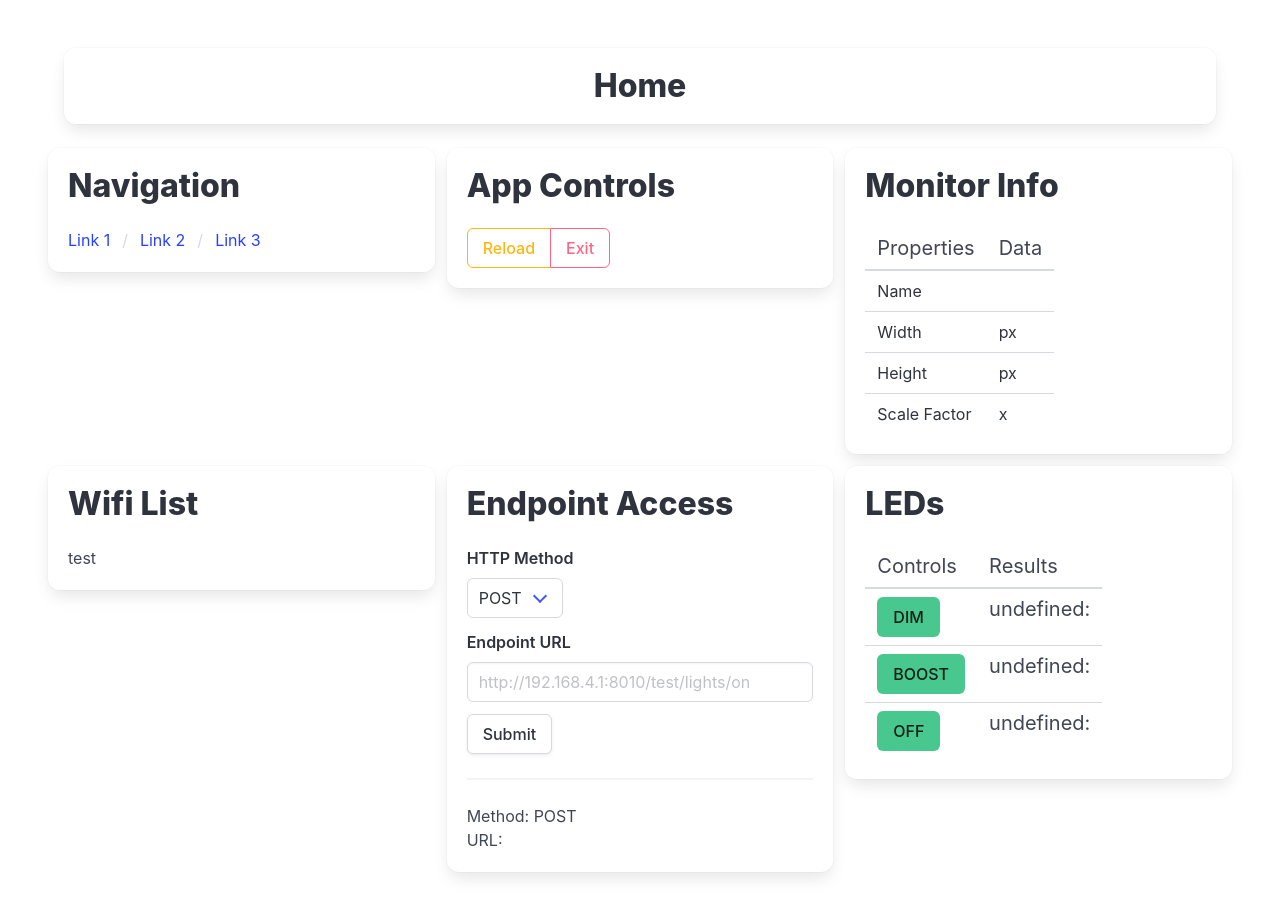
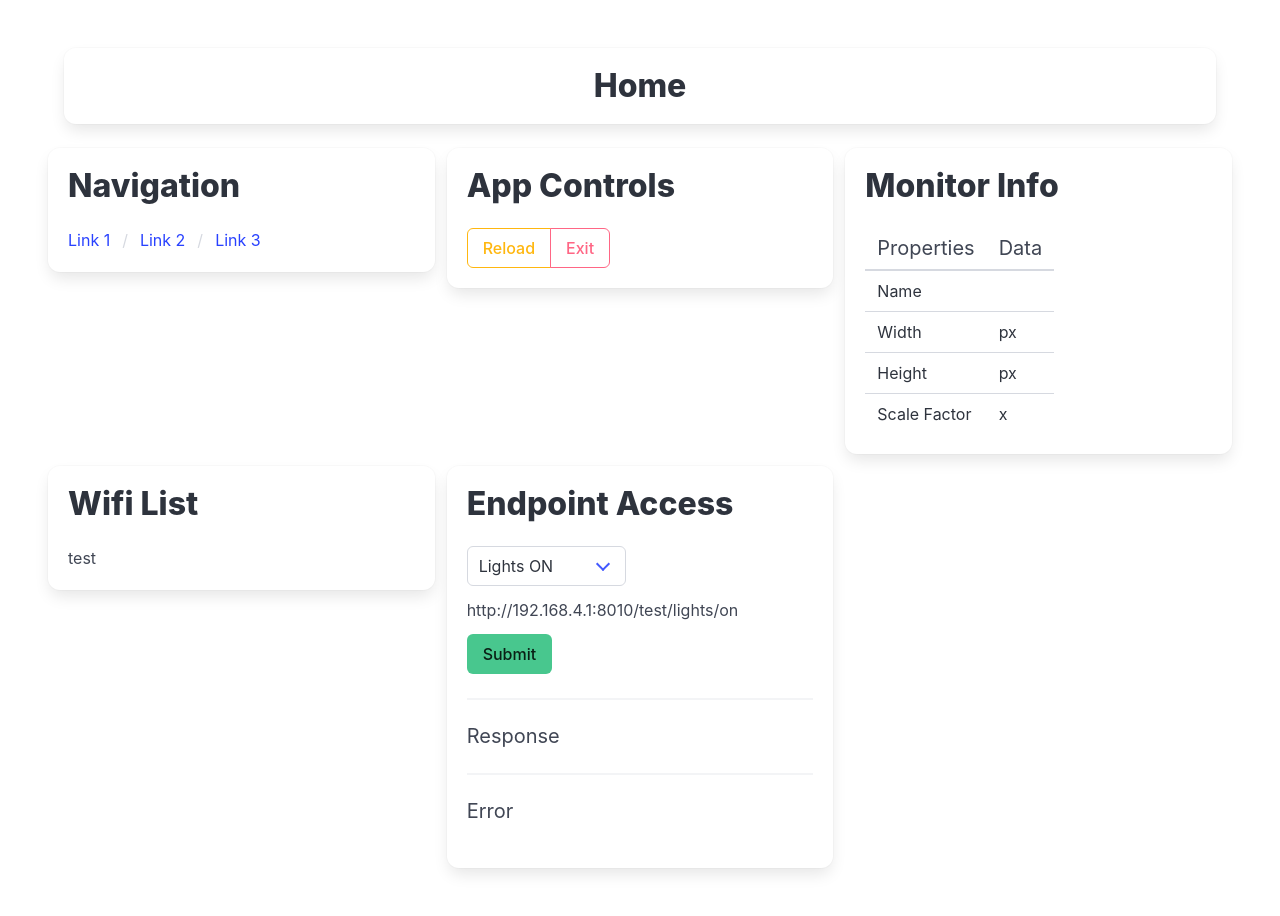
Before and after one commit to gabe-lepo/tauri-test, a React (Vite) app: page / in a window 1280 px wide. Shown: the top 916 px of the page. Built offline with nearby package versions, Linux system fonts and the light colour scheme.

Commit message:
Updated EndpointAccess to work with tauri http api. Removed light control component, all the old api components, and removed axios package.

```diff
--- a/package.json
+++ b/package.json
@@ -11,7 +11,6 @@
   },
   "dependencies": {
     "@tauri-apps/api": "^1",
-    "axios": "^1.6.8",
     "bulma": "^1.0.0",
     "react": "^18.2.0",
     "react-dom": "^18.2.0",
--- a/src/api/config.ts
+++ /dev/null
@@ -1,2 +0,0 @@
-export const GARDYN_AP_IP = "http://192.168.4.1:8010";
-export const GARDYN_PAIR_IP = "http://192.168.1.154:8010";
--- a/src/api/useApi.ts
+++ /dev/null
@@ -1,58 +0,0 @@
-import { useCallback, useState } from "react";
-import axios from "axios";
-
-type MethodType = "GET" | "POST" | "PUT";
-
-export default function useApi<Targs, TResponse>(
-  method: MethodType,
-  url: string
-) {
-  const [isLoading, setIsLoading] = useState(false);
-  const [data, setData] = useState<TResponse | null>(null);
-  const [error, setError] = useState<Error | null>(null);
-  const doNetworkCall = useCallback(
-    (args: Targs) => {
-      function doIt() {
-        setIsLoading(true);
-        setError(null);
-        setData(null);
-        return axios({
-          method: method,
-          url: url,
-          data: {
-            ...args,
-          },
-        })
-          .then((response) => {
-            setIsLoading(false);
-            console.log(response);
-            const payload = response.data as TResponse;
-            setData(payload);
-            return payload;
-          })
-          .catch((err) => {
-            setIsLoading(false);
-            setData(null);
-            setError(err);
-            console.log(err);
-            return null;
-          });
-      }
-      try {
-        return doIt();
-      } catch (err) {
-        setIsLoading(false);
-        setData(null);
-        if (err instanceof Error) {
-          setError(err);
-        } else {
-          setError(new Error(JSON.stringify(err)));
-        }
-        console.log(err);
-        return null;
-      }
-    },
-    [method, url]
-  );
-  return { doNetworkCall, isLoading, data, error };
-}
--- a/src/api/useApiPostItem.ts
+++ /dev/null
@@ -1,9 +0,0 @@
-import useApi from "./useApi";
-
-export default function useApiPostItem<Targs, TResponse>(url: string) {
-  const { doNetworkCall, isLoading, data, error } = useApi<Targs, TResponse>(
-    "POST",
-    url
-  );
-  return { createItem: doNetworkCall, isLoading, data, error };
-}
--- a/src/api/usePostLightsControls.tsx
+++ /dev/null
@@ -1,47 +0,0 @@
-// http://192.168.1.27:8010/version
-
-import useApiPostItem from "./useApiPostItem";
-
-import { GARDYN_AP_IP } from "./config";
-
-interface PostLightsControlArgs {
-  // no args
-}
-
-export interface PostLightsControlResponse {
-  code: number;
-  data: {
-    status: string;
-  };
-  page: string;
-}
-
-export function usePostLightsOn() {
-  return useApiPostItem<PostLightsControlArgs, PostLightsControlResponse>(
-    `${GARDYN_AP_IP}/test/lights/on`
-  );
-}
-
-export function usePostLightsOff() {
-  return useApiPostItem<PostLightsControlArgs, PostLightsControlResponse>(
-    `${GARDYN_AP_IP}/test/lights/off`
-  );
-}
-
-export function usePostLightsBoost() {
-  return useApiPostItem<PostLightsControlArgs, PostLightsControlResponse>(
-    `${GARDYN_AP_IP}/test/lights/boost`
-  );
-}
-
-export function usePostLightsLighter() {
-  return useApiPostItem<PostLightsControlArgs, PostLightsControlResponse>(
-    `${GARDYN_AP_IP}/test/lights/lighter`
-  );
-}
-
-export function usePostLightsDimmer() {
-  return useApiPostItem<PostLightsControlArgs, PostLightsControlResponse>(
-    `${GARDYN_AP_IP}/test/lights/dimmer`
-  );
-}
--- a/src/components/EndpointAccess.tsx
+++ b/src/components/EndpointAccess.tsx
@@ -1,62 +1,90 @@
 import "bulma";
-import { useEffect, useState, ChangeEvent } from "react";
+import { useState, ChangeEvent, useEffect } from "react";
+import { fetch, ResponseType } from "@tauri-apps/api/http";
 
 function EndpointAccess() {
-   const [url, setUrl] = useState("");
-   const [methodType, setMethodType] = useState("POST");
+   const endpoint = {
+      LIGHTS_ON: "http://192.168.4.1:8010/test/lights/on",
+      LIGHTS_BOOST: "http://192.168.4.1:8010/test/lights/boost",
+      LIGHTS_OFF: "http://192.168.4.1:8010/test/lights/off"
+   };
+   const TIMEOUT = 5;
 
-   const handleMethodChange = (event: ChangeEvent<HTMLSelectElement>) => {
-      setMethodType(event.target.value);
-   };
-   const handleUrlChange = (event: ChangeEvent<HTMLInputElement>) => {
-      setUrl(event.target.value);
+   const [url, setUrl] = useState(endpoint.LIGHTS_ON);
+   const [fetchResponse, setFetchResponse] = useState<ResponseType.JSON | unknown>();
+   const [fetchError, setFetchError] = useState("");
+   const [isLoading, setIsLoading] = useState(false);
+
+   useEffect(() => {
+      setFetchResponse(undefined);
+      setFetchError("");
+   }, []);
+
+   const updateUrl = (event: ChangeEvent<HTMLSelectElement>) => {
+      if (event.target.value === "Lights ON") {
+         setUrl(endpoint.LIGHTS_ON);
+      } else if (event.target.value === "Lights BOOST") {
+         setUrl(endpoint.LIGHTS_BOOST);
+      } else {
+         setUrl(endpoint.LIGHTS_OFF);
+      }
    };
 
-   useEffect(() => {
-      console.log("URL:", url);
-      console.log("Method:", methodType);
-   }, [url, methodType]);
+   async function handleClick() {
+      setFetchResponse(undefined);
+      setFetchError("");
+      setIsLoading(true);
+      console.log(`Received click, fetching from ${url}...`);
+      await fetch(url, {
+         method: "POST",
+         timeout: TIMEOUT,
+         responseType: ResponseType.JSON,
+      }).then((response) => {
+         console.log(response.data)
+         setFetchResponse(response.data);
+      }).catch((err) => {
+         console.error(err);
+         setFetchError(err);
+      });
+      setIsLoading(false);
+   }
 
    return(
       <div className="block container box">
          <p className="title">Endpoint Access</p>
 
          <div className="field">
-            <label className="label">HTTP Method</label>
             <div className="control">
                <div className="select">
-                  <select onChange={handleMethodChange}>
-                     <option>POST</option>
-                     <option>GET</option>
+                  <select onChange={updateUrl}>
+                     <option>Lights ON</option>
+                     <option>Lights BOOST</option>
+                     <option>Lights OFF</option>
                   </select>
                </div>
             </div>
          </div>
 
          <div className="field">
-            <label className="label">Endpoint URL</label>
             <div className="control">
-               <input
-                  className="input"
-                  type="text"
-                  placeholder="http://192.168.4.1:8010/test/lights/on"
-                  onChange={handleUrlChange}
-               />
+               <p>{url}</p>
             </div>
          </div>
 
          <div className="field">
             <div className="control">
-               <button className="button">Submit</button>
+               <button
+                  className={isLoading ? "button is-success is-loading" : "button is-success"}
+                  onClick={handleClick}
+               >Submit</button>
             </div>
          </div>
          <hr />
-         <div className="field">
-            <div className="control">
-               <p>Method: {methodType}</p>
-               <p>URL: {url}</p>
-            </div>
-         </div>
+         <p className="subtitle">Response</p>
+         <p>{JSON.stringify(fetchResponse)}</p>
+         <hr />
+         <p className="subtitle">Error</p>
+         <p>{fetchError}</p>
       </div>
    );
 }
--- a/src/components/LightControls.tsx
+++ /dev/null
@@ -1,67 +0,0 @@
-import "bulma";
-import { useCallback } from "react";
-
-import {
-   usePostLightsOn,
-   usePostLightsBoost,
-   usePostLightsOff,
-} from "../api/usePostLightsControls";
-
-function LightControls() {
-   const { createItem: setLightsDim } = usePostLightsOn();
-   const { createItem: setLightsBoost } = usePostLightsBoost();
-   const { createItem: setLightsOff } = usePostLightsOff();
-
-   const onLightsDim = useCallback(async () => {setLightsDim({})}, [setLightsDim]);
-   const onLightsBoost = useCallback(async () => {setLightsBoost({})}, [setLightsBoost]);
-   const onLightsOff = useCallback(async () => {setLightsOff({})}, [setLightsOff]);
-   return(
-      <div className="block container">
-         <div className="box">
-            <p className="title">LEDs</p>
-            <table className="table">
-               <thead><tr>
-                  <td>
-                     <p className="subtitle">Controls</p>
-                  </td>
-                  <td>
-                     <p className="subtitle">Results</p>
-                  </td>
-               </tr></thead>
-               <tbody><tr>
-                  <td>
-                     <button className="button is-success" onClick={onLightsDim}>DIM</button>
-                  </td>
-                  <td>
-                     <p className="subtitle">
-                        {typeof usePostLightsOn().data?.code}: {usePostLightsOn().data?.code}
-                     </p>
-                  </td>
-               </tr>
-               <tr>
-                  <td>
-                     <button className="button is-success" onClick={onLightsBoost}>BOOST</button>
-                  </td>
-                  <td>
-                     <p className="subtitle">
-                        {typeof usePostLightsBoost().data?.code}: {usePostLightsBoost().data?.code}
-                     </p>
-                  </td>
-               </tr>
-               <tr>
-                  <td>
-                     <button className="button is-success" onClick={onLightsOff}>OFF</button>
-                  </td>
-                  <td>
-                     <p className="subtitle">
-                        {typeof usePostLightsOff().data?.code}: {usePostLightsOff().data?.code}
-                     </p>
-                  </td>
-               </tr></tbody>
-            </table>
-         </div>
-      </div>
-   );
-}
-
-export default LightControls;
--- a/src/pages/Home.tsx
+++ b/src/pages/Home.tsx
@@ -1,6 +1,5 @@
 import "bulma";
 
-import LightControls from "../components/LightControls";
 import EndpointAccess from "../components/EndpointAccess";
 import WifiList from "../components/WifiList";
 import MonitorInfo from "../components/MonitorInfo";
@@ -29,9 +28,6 @@ function Home() {
             <div className="cell">
                <EndpointAccess />
             </div>
-            <div className="cell">
-               <LightControls />
-            </div>
          </div>
       </section>
    );
```
Also changed, not shown: src/api/usePostPing.tsx (deleted, +0 -21 lines), 1 other file (tests, documents, lock files or other folders).
